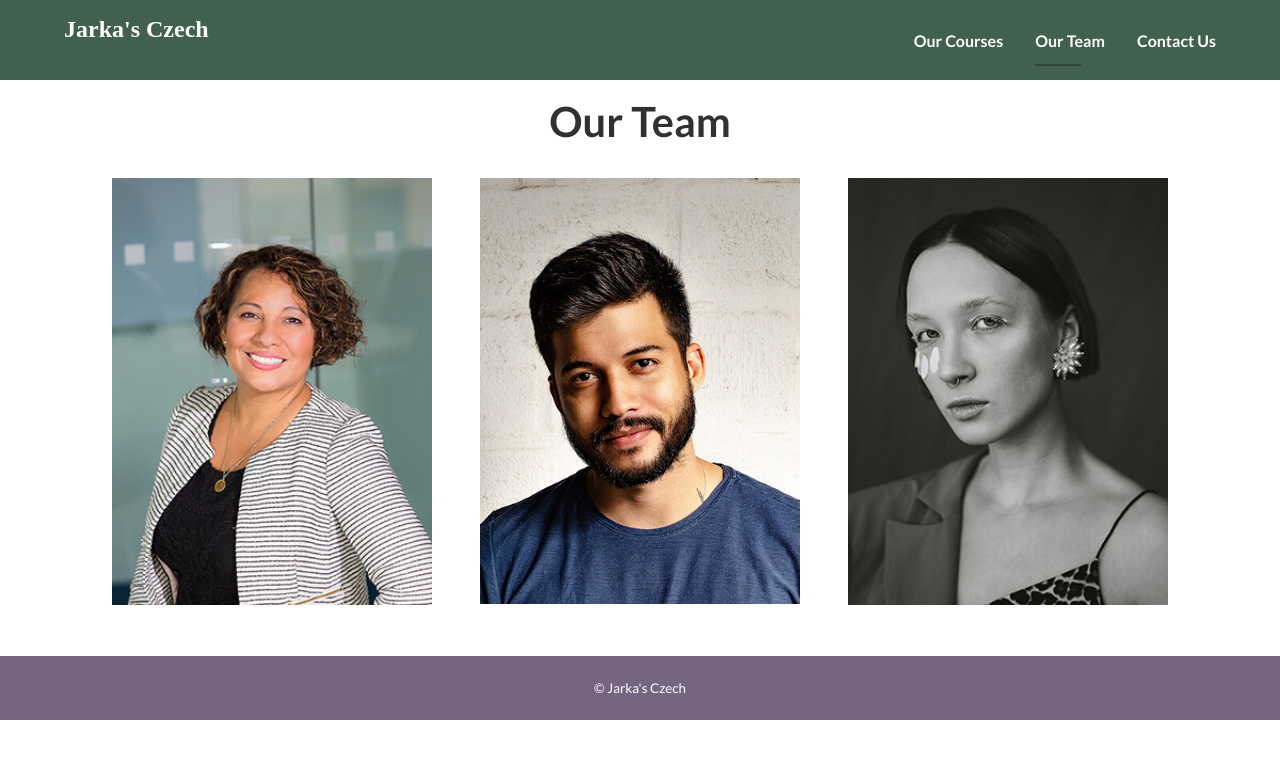
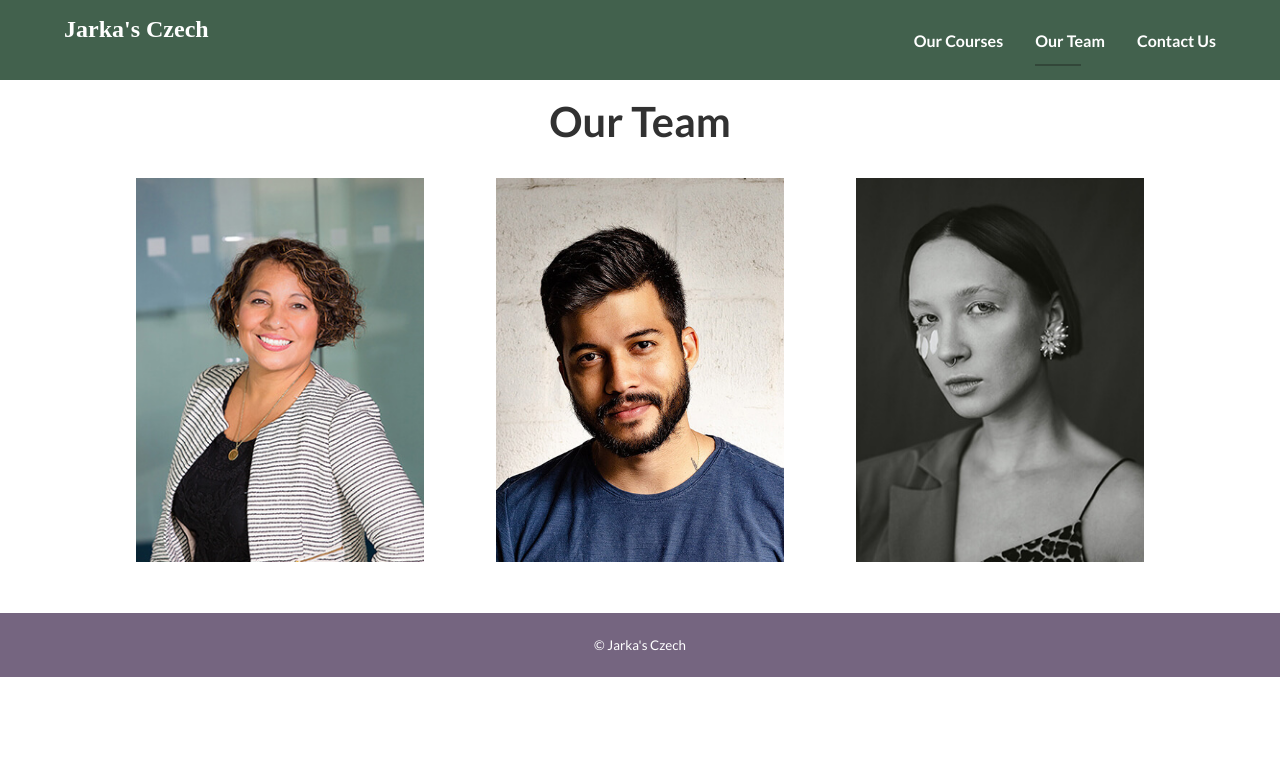
Before and after one commit to t-pyrope/jarkas-czech, a React (Create React App) app: page /team in a window 1280 px wide. Shown: the top 758 px of the page. Built offline with nearby package versions, Linux system fonts and the light colour scheme; a web font is replaced by a local one.

Commit message:
Fix page jumps when loading images

```diff
--- a/src/pages/OurTeam.js
+++ b/src/pages/OurTeam.js
@@ -65,17 +65,17 @@ const Cards = styled.div`
     display: flex;
     justify-content: space-evenly;
     flex-wrap: wrap;
+    padding-bottom: 2rem;
 `;
 
 const Card = styled.article`
-    width: 25%;
-    min-width: 20rem;
     position: relative;
     overflow: hidden;
-    margin-bottom: 2rem;
 
     img {
-        width: 100%;
+        width: 288px;
+        height: 384px;
+        background-color: #ebebeb;
     }
 
     &:hover > Description {
@@ -86,7 +86,7 @@ const Card = styled.article`
         position: absolute;
         width: 100%;
         height: 100%;
-        bottom: 0%;
+        bottom: 3px;
         background: rgba(0,0,0,0.5);
         color: white;
         padding: 1.5rem 1rem;
```
